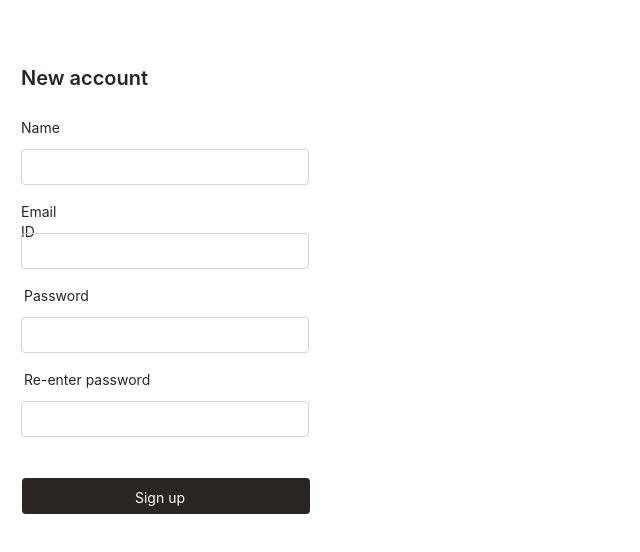
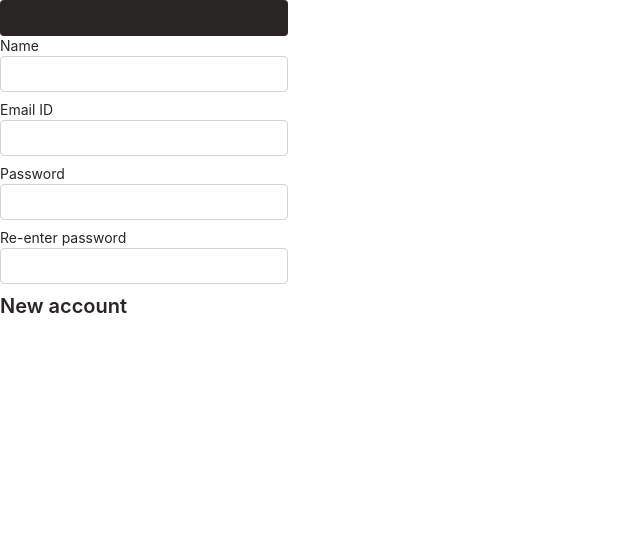
Before and after one commit to UT-HAI/giginsights, a Next.js app: page /register in a window 1280 px wide. Shown: the top 552 px of the page, without its empty margins (0-640 px from the left). Built offline with nearby package versions, Linux system fonts and the light colour scheme.

Commit message:
did some formatting

```diff
--- a/src/app/register/page.tsx
+++ b/src/app/register/page.tsx
@@ -1,43 +1,43 @@
 export default function Page() {
   return (
     <div className="CreateAccount w-80 h-96 relative bg-white">
-      <div className="Group76 w-72 h-9 left-[22px] top-[478px] absolute">
-        <div className="Rectangle3 w-72 h-9 left-0 top-0 absolute bg-stone-800 rounded" />
-        <div className="SignUp left-[113px] top-[10px] absolute text-white text-sm font-normal font-['Inter']">
+      <div className="Group76 w-72 h-9">
+        <div className="Rectangle3 w-72 h-9 bg-stone-800 rounded" />
+        <div className="SignUp text-white text-sm font-normal font-['Inter']">
           Sign up
         </div>
       </div>
-      <div className="Group10 h-16 left-[21px] top-[118px] absolute">
-        <div className="Name left-0 top-0 absolute text-stone-800 text-sm font-normal font-['Inter']">
+      <div className="Group10 h-16">
+        <div className="Name text-stone-800 text-sm font-normal font-['Inter']">
           Name
         </div>
-        <div className="Rectangle1 w-72 h-9 left-0 top-[31px] absolute rounded border border-stone-300" />
+        <div className="Rectangle1 w-72 h-9 rounded border border-stone-300" />
       </div>
-      <div className="Group1 h-16 left-[21px] top-[202px] absolute">
-        <div className="EmailId left-0 top-0 absolute text-stone-800 text-sm font-normal font-['Inter']">
+      <div className="Group1 h-16">
+        <div className="EmailId text-stone-800 text-sm font-normal font-['Inter']">
           Email ID
         </div>
-        <div className="Rectangle1 w-72 h-9 left-0 top-[31px] absolute rounded border border-stone-300" />
+        <div className="Rectangle1 w-72 h-9 rounded border border-stone-300" />
       </div>
-      <div className="Group11 w-72 h-16 left-[21px] top-[286px] absolute">
-        <div className="Group2 w-72 h-16 left-0 top-0 absolute">
-          <div className="Password left-[3px] top-0 absolute text-stone-800 text-sm font-normal font-['Inter']">
+      <div className="Group11 w-72 h-16">
+        <div className="Group2 w-72 h-16">
+          <div className="Password text-stone-800 text-sm font-normal font-['Inter']">
             Password
           </div>
-          <div className="Rectangle2 w-72 h-9 left-0 top-[31px] absolute rounded border border-zinc-300" />
+          <div className="Rectangle2 w-72 h-9 rounded border border-zinc-300" />
         </div>
-        <div className="PhEyeLight w-6 h-6 left-[236px] top-[37px] absolute" />
+        <div className="PhEyeLight w-6 h-6" />
       </div>
-      <div className="Group12 w-72 h-16 left-[21px] top-[370px] absolute">
-        <div className="Group9 w-72 h-16 left-0 top-0 absolute">
-          <div className="ReEnterPassword left-[3px] top-0 absolute text-stone-800 text-sm font-normal font-['Inter']">
+      <div className="Group12 w-72 h-16">
+        <div className="Group9 w-72 h-16">
+          <div className="ReEnterPassword text-stone-800 text-sm font-normal font-['Inter']">
             Re-enter password
           </div>
-          <div className="Rectangle2 w-72 h-9 left-0 top-[31px] absolute rounded border border-zinc-300" />
+          <div className="Rectangle2 w-72 h-9 rounded border border-zinc-300" />
         </div>
-        <div className="PhEyeLight w-6 h-6 left-[236px] top-[37px] absolute" />
+        <div className="PhEyeLight w-6 h-6" />
       </div>
-      <div className="NewAccount left-[21px] top-[64px] absolute text-stone-800 text-xl font-semibold font-['Inter']">
+      <div className="NewAccount text-stone-800 text-xl font-semibold font-['Inter']">
         New account
       </div>
     </div>
```
